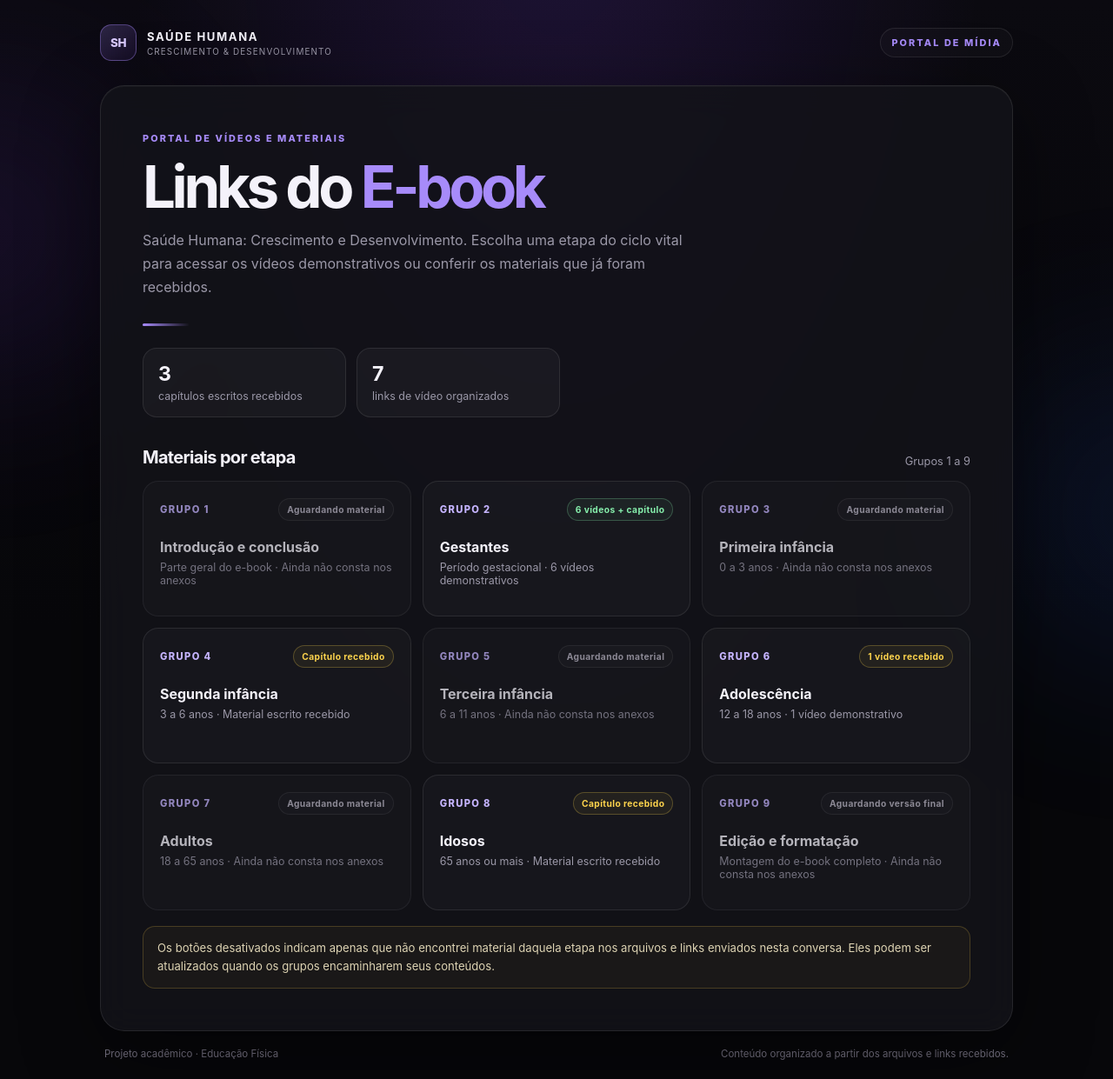
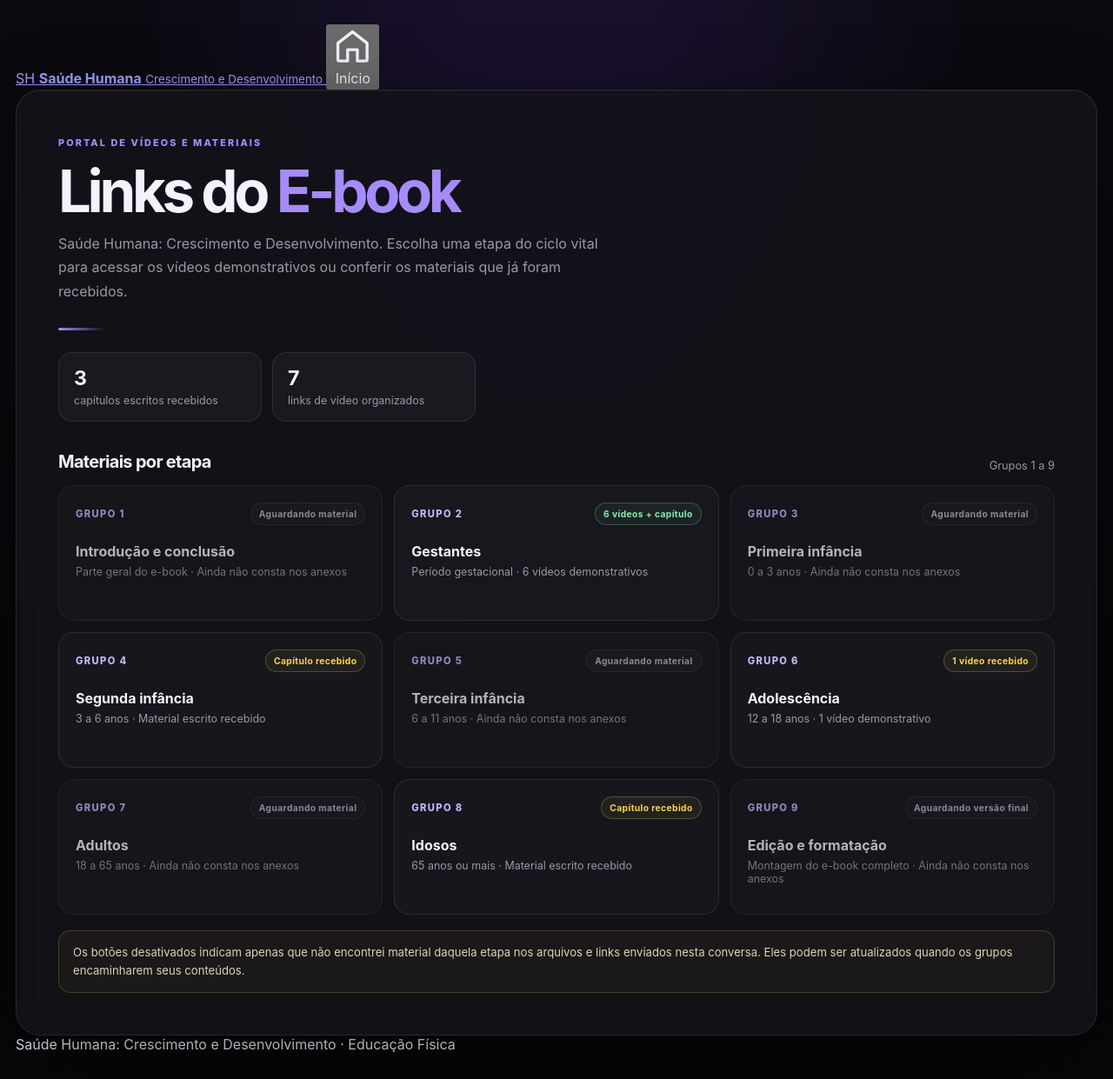
Before and after one commit to MinedscorpionBR/site_e-book, a plain HTML site: page index.html in a window 1280 px wide. Shown: the whole page at 87% size. Drawn offline with Linux system fonts and the light colour scheme.

Commit message:
Update HTML structure and meta tags

```diff
--- a/index.html
+++ b/index.html
@@ -3,35 +3,34 @@
 <head>
   <meta charset="UTF-8">
   <meta name="viewport" content="width=device-width, initial-scale=1.0">
-  <meta name="theme-color" content="#07070a">
-  <meta name="description" content="Portal de links e vídeos demonstrativos do e-book Saúde Humana: Crescimento e Desenvolvimento.">
+  <meta name="theme-color" content="#090a0c">
+  <meta name="description" content="Vídeos demonstrativos e referências do e-book de Saúde Humana: Crescimento e Desenvolvimento.">
   <title>Links do E-book | Saúde Humana</title>
   <link rel="stylesheet" href="style.css">
 </head>
 <body>
-  <div class="background-glow glow-a"></div>
-  <div class="background-glow glow-b"></div>
-
-  <main class="shell">
-    <header class="topbar">
-      <a class="brand" href="#" data-home aria-label="Voltar ao início">
-        <span class="brand-mark">SH</span>
+  <div class="container">
+    <header class="cabecalho">
+      <a class="marca" href="#" id="inicio" aria-label="Voltar ao início">
+        <span class="marca-simbolo">SH</span>
         <span>
-          <strong>SAÚDE HUMANA</strong>
-          <small>CRESCIMENTO & DESENVOLVIMENTO</small>
+          <strong>Saúde Humana</strong>
+          <small>Crescimento e Desenvolvimento</small>
         </span>
       </a>
-      <span class="topbar-note">PORTAL DE MÍDIA</span>
+      <button class="botao-inicio" id="voltarInicio" type="button" title="Voltar ao início" aria-label="Voltar ao início">
+        <svg viewBox="0 0 24 24" fill="none" stroke="currentColor" stroke-width="1.8"
+             stroke-linecap="round" stroke-linejoin="round" aria-hidden="true">
+          <path d="m3 10 9-7 9 7v10a1 1 0 0 1-1 1h-5v-7H9v7H4a1 1 0 0 1-1-1V10Z"/>
+        </svg>
+        Início
+      </button>
     </header>
 
-    <div id="app" aria-live="polite"></div>
+    <main class="painel" id="app" aria-live="polite"></main>
 
-    <footer class="footer">
-      <span>Projeto acadêmico · Educação Física</span>
-      <span>Conteúdo organizado a partir dos arquivos e links recebidos.</span>
-    </footer>
-  </main>
-
+    <footer class="rodape">Saúde Humana: Crescimento e Desenvolvimento · Educação Física</footer>
+  </div>
   <script src="script.js"></script>
 </body>
 </html>
```
